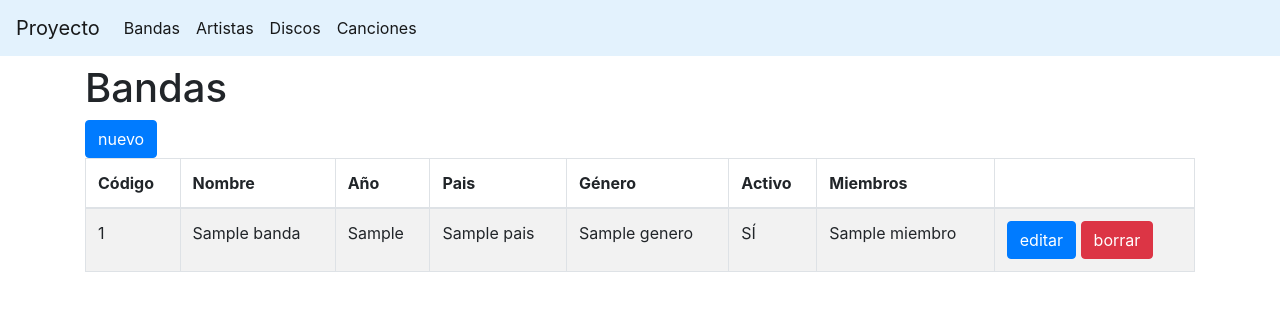
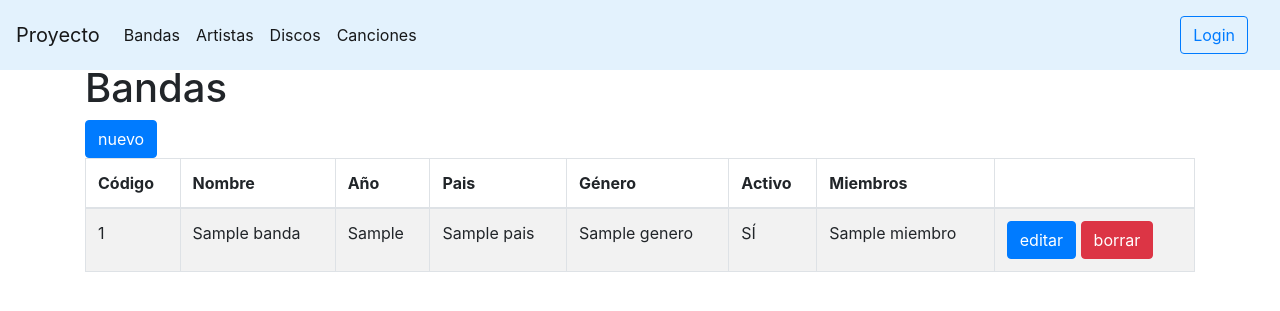
Before and after one commit to martaperezmora/gestion-musica, a Symfony app: template templates/banda/lista.html.twig in a window 1280 px wide. Shown: the top 311 px of the page. Run offline with Twig, Linux system fonts and the light colour scheme; the template is opened without the code that fills it: most values are stand-ins (such as "Sample title", 1, 10 or a date in 2020); some libraries are stand-ins or nearby versions.

Commit message:
editado menú

```diff
--- a/templates/layout.html.twig
+++ b/templates/layout.html.twig
@@ -22,6 +22,14 @@
                     <a class="nav-link" href="{{ path('cancion_listar') }}">Canciones<span class="sr-only">(actual)</span></a>
                 </li>
             </ul>
+            <a class="nav-link" href="{{ path('entrar') }}">
+                <button class="btn btn-outline-primary my-2 my-sm-0" type="button">Login</button>
+            </a>
+            {% if is_granted('IS_AUTHENTICATED_FULLY') %}
+                <a class="nav-link" href="{{ path('salir') }}">
+                    <button class="btn btn-outline-danger my-2 my-sm-0" type="button">Logout</button>
+                </a>
+            {% endif %}
         </div>
     </nav>
 
```
